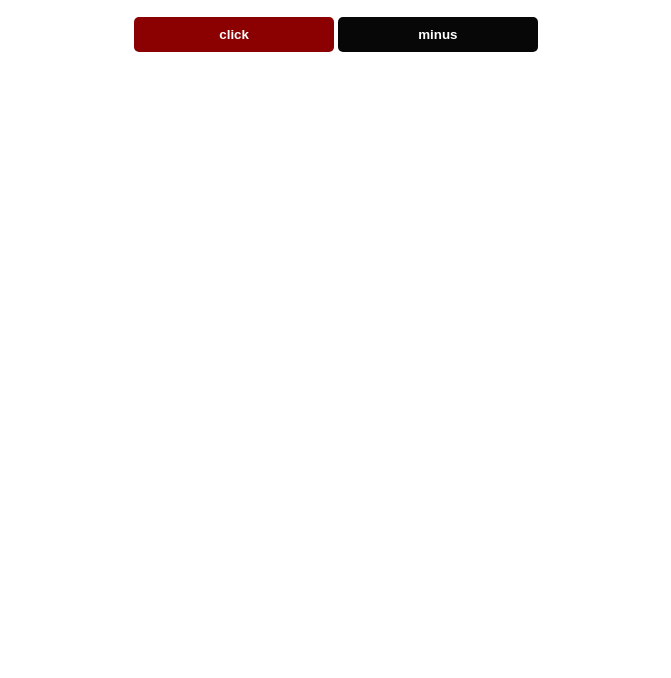
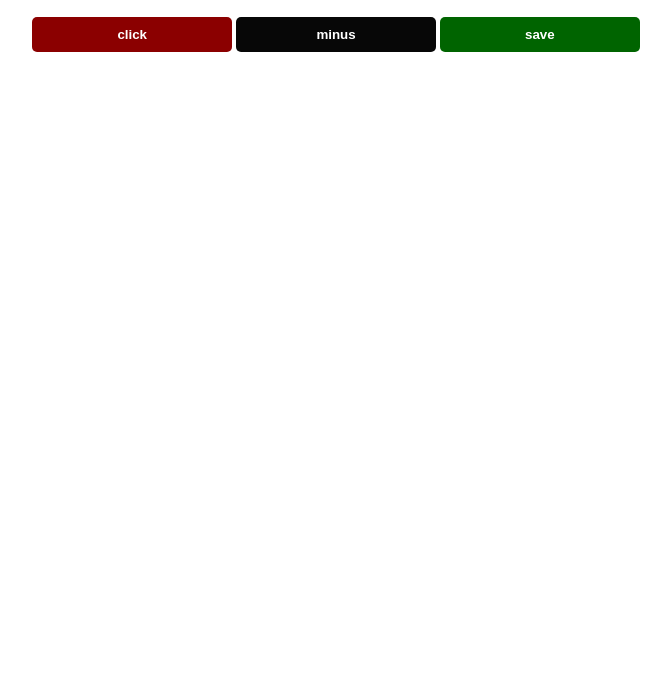
Before and after one commit to amateurCrypt/JS_people_count, a plain HTML site: page index.html in a window 1280 px wide. Shown: the part 122-800 px from the top of the page, without its empty margins (304-975 px from the left). Drawn offline with Linux system fonts and the light colour scheme.

Commit message:
add save button

```diff
--- a/index.html
+++ b/index.html
@@ -13,6 +13,7 @@
     <!-- Create a INCREMENT button with the id="increment-btn" -->
     <button id="increment-btn" onclick="increment()" >click</button>
     <button id="reduction-btn" onclick="reduction()" >minus</button>
+    <button id="save-btn" onclick="save()" >save</button>
 
     <script src="index.js"></script>
 </body>
--- a/index.js
+++ b/index.js
@@ -18,3 +18,7 @@ function reduction () {
     countEl.innerText = count;
 
 }
+
+function save() {
+    console.log(count)
+}
```
